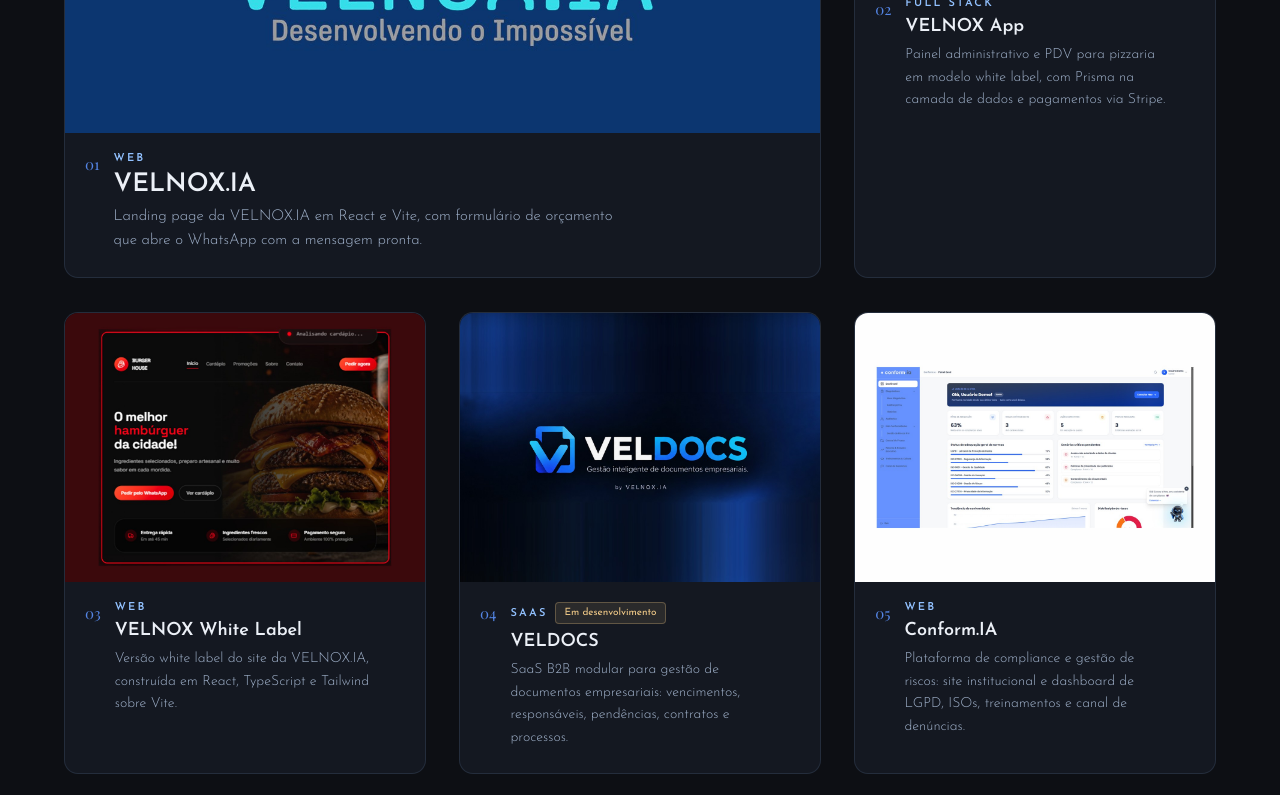
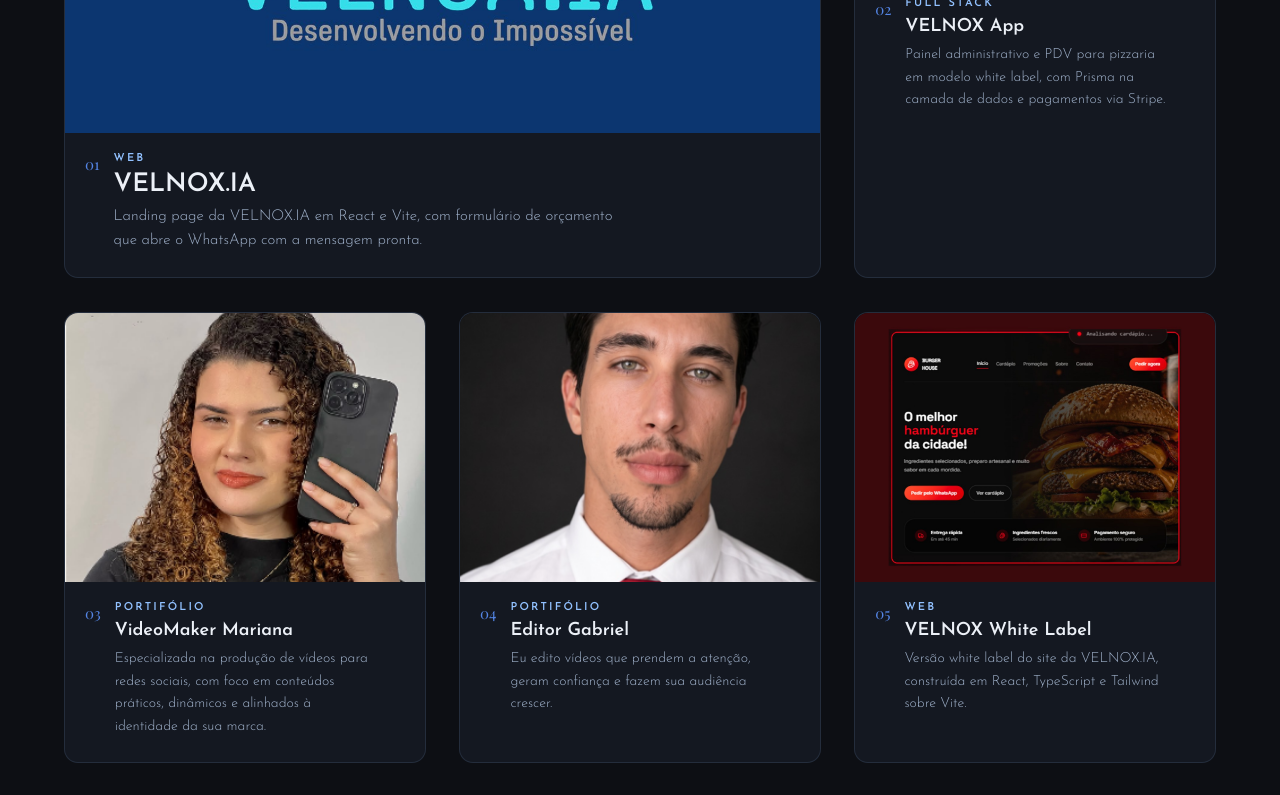
Before and after one commit to joaovictormaria/my-portifolio, a React (Vite) app: page / in a window 1280 px wide. Shown: the part 2000-2795 px from the top of the page. Built offline with nearby package versions, Linux system fonts and the light colour scheme; a web font is replaced by a local one.

Commit message:
Adicionando portifolios mari e gabriel

```diff
--- a/src/data/content.js
+++ b/src/data/content.js
@@ -179,6 +179,20 @@
     url: 'https://velnox.app.br/',
   },
   {
+    tag: 'Portifólio',
+    title: 'VideoMaker Mariana',
+    image: '/card-mariana.png',
+    desc: 'Especializada na produção de vídeos para redes sociais, com foco em conteúdos práticos, dinâmicos e alinhados à identidade da sua marca.',
+    url: 'https://portifoliomariana.velnoxia.com.br',
+  },
+  {
+    tag: 'Portifólio',
+    title: 'Editor Gabriel',
+    image: '/card-gabriel.png',
+    desc: 'Eu edito vídeos que prendem a atenção, geram confiança e fazem sua audiência crescer.',
+    url: 'https://portifoliogabriel.velnoxia.com.br',
+  },
+  {
     tag: 'Web',
     title: 'VELNOX White Label',
     image: '/card-white-label.jpg',
```
Also changed, not shown: public/card-gabriel.png (added), public/card-mariana.png (added).
